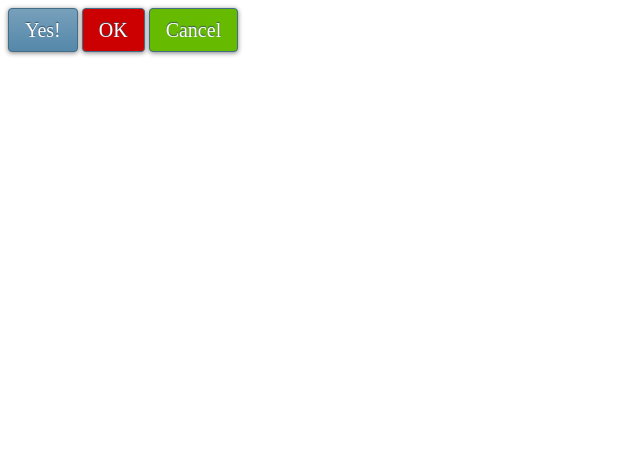
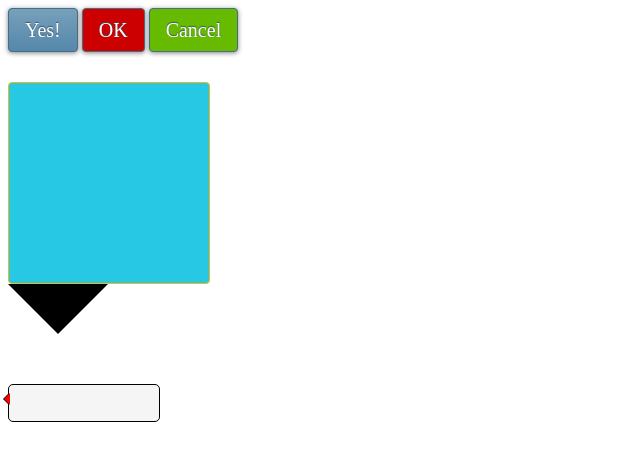
Before and after one commit to maybeShuo/css-learning, a website: page src/index/index.html in a window 1280 px wide. Shown: the whole page, without its empty margins (0-640 px from the left). Drawn offline with Linux system fonts and the light colour scheme.

Commit message:
before and after.

```diff
--- a/src/index/index.css
+++ b/src/index/index.css
@@ -17,3 +17,67 @@
 .cancel {
     background: #6b0;
 }
+
+.call {
+    border: 1px solid rgb(242, 185, 15);
+    width: 200px;
+    height: 200px;
+    border-radius: 4px;
+    margin-top: 30px;
+    background: rgb(38, 200, 228);
+}
+
+.callout {
+    position: relative;
+}
+
+.callout::before {
+    content: "";
+    position: absolute;
+    top: -8px;
+    left: 20px;
+    padding: 7px;
+    background: inherit;
+    border: inherit;
+    border-right: 0;
+    border-bottom: 0;
+    transform: rotate(45deg);
+}
+
+.triangle {
+    width: 0;
+    height: 0;
+    border: 50px solid transparent;
+    border-top-color: black;
+}
+
+.test-div {
+    position: relative;  /*日常相对定位*/
+    width:150px;
+    height:36px;
+    border-radius:5px;
+    border:black 1px solid;
+    background: rgba(245,245,245,1)
+}
+
+.test-div::before, .test-div::after {
+    content: "";  /*:before和:after必带技能，重要性为满5颗星*/
+    display: block;
+    position: absolute;  /*日常绝对定位*/
+    top:8px;
+    width: 0;
+    height: 0;
+    border:6px solid transparent;
+}
+
+.test-div::before {
+    left:-11px;
+    border-right-color: red;
+    z-index: 1;
+}
+
+.test-div::after {
+    left:-12px;
+    border-right-color: black;
+    z-index: 0;
+}
--- a/src/index/index.html
+++ b/src/index/index.html
@@ -29,6 +29,18 @@
         </div>
     </div>
 
+    <div class="call">
+        <div class="callout">
+        </div>
+    </div>
+
+    <div class="triangle">
+
+    </div>
+
+    <div class="test-div">
+    </div>
+
 </body>
 
 </html>
```
